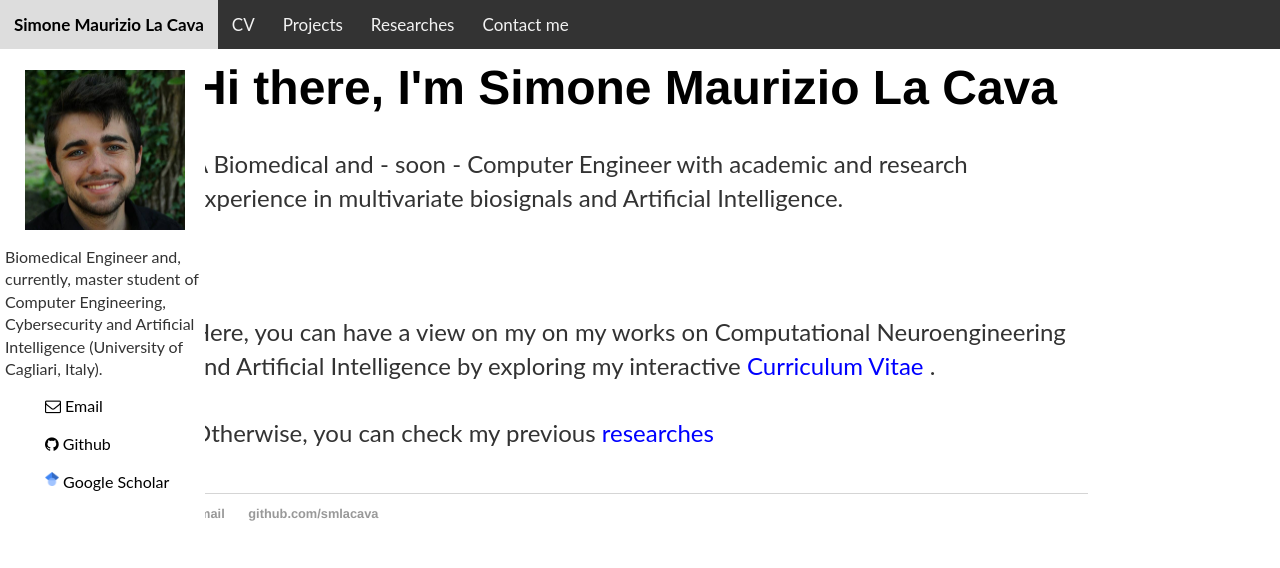
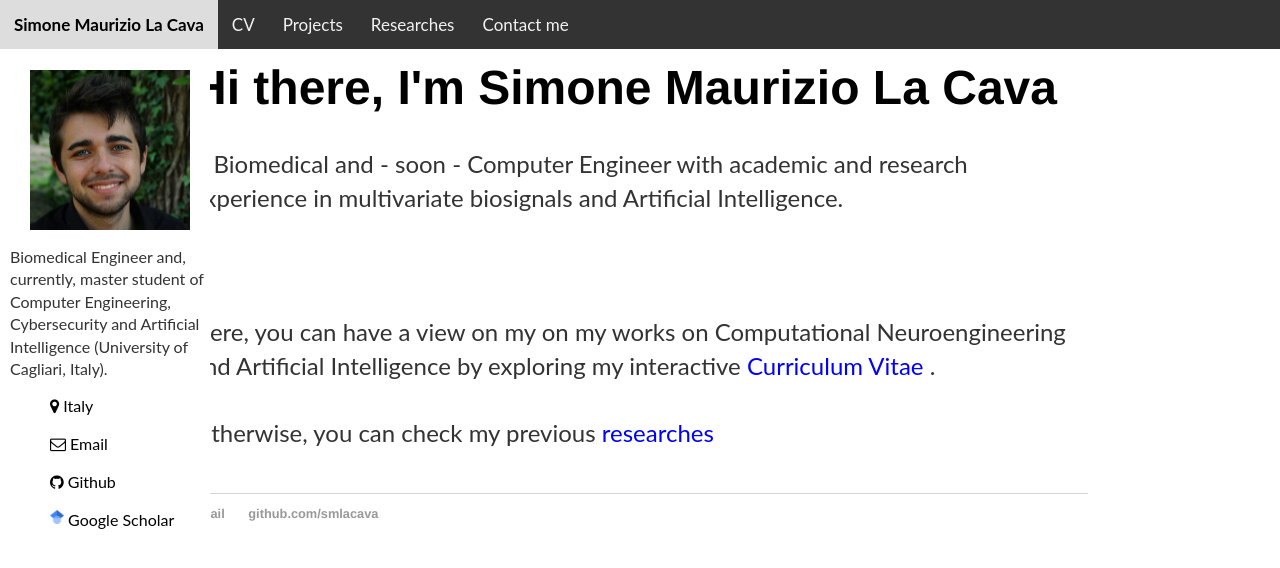
Before and after one commit to smlacava/smlacava.github.io, a Jekyll site: the page built from index.html, in a window 1280 px wide. Shown: the top 568 px of the page. Built offline with Jekyll 4.4.1, drawn with Linux system fonts in a browser that asks for light colours.

Commit message:
Update default.html

```diff
--- a/_layouts/default.html
+++ b/_layouts/default.html
@@ -36,7 +36,7 @@
   			background-color: #ffffff;
   			overflow-x: hidden;
   			padding-top: 20px;
-			padding-left: 5px;
+			padding-left: 10px;
 			padding-right: 0px;
 		}
 
@@ -101,6 +101,8 @@
 					<p class="author__bio" style="font-size:16px" left="5">Biomedical Engineer and, currently, master student of Computer Engineering, Cybersecurity and Artificial Intelligence (University of Cagliari, Italy).</p></div>
 				<ul class="author__urls social-icons">
 					<link rel="stylesheet" href="https://cdnjs.cloudflare.com/ajax/libs/font-awesome/4.7.0/css/font-awesome.min.css">
+					<a href=""><i class="fa fa-map-marker" aria-hidden="true"></i> Italy </a>
+					<br>
 					<a href="mailto:simonemaurizio.lacava@gmail.com"><i class="fa fa-envelope-o" aria-hidden="true"></i> Email</a>
 					<br>
 					<a href="https://github.com/smlacava"><i class="fa fa-github" aria-hidden="true"></i> Github</a>
```
